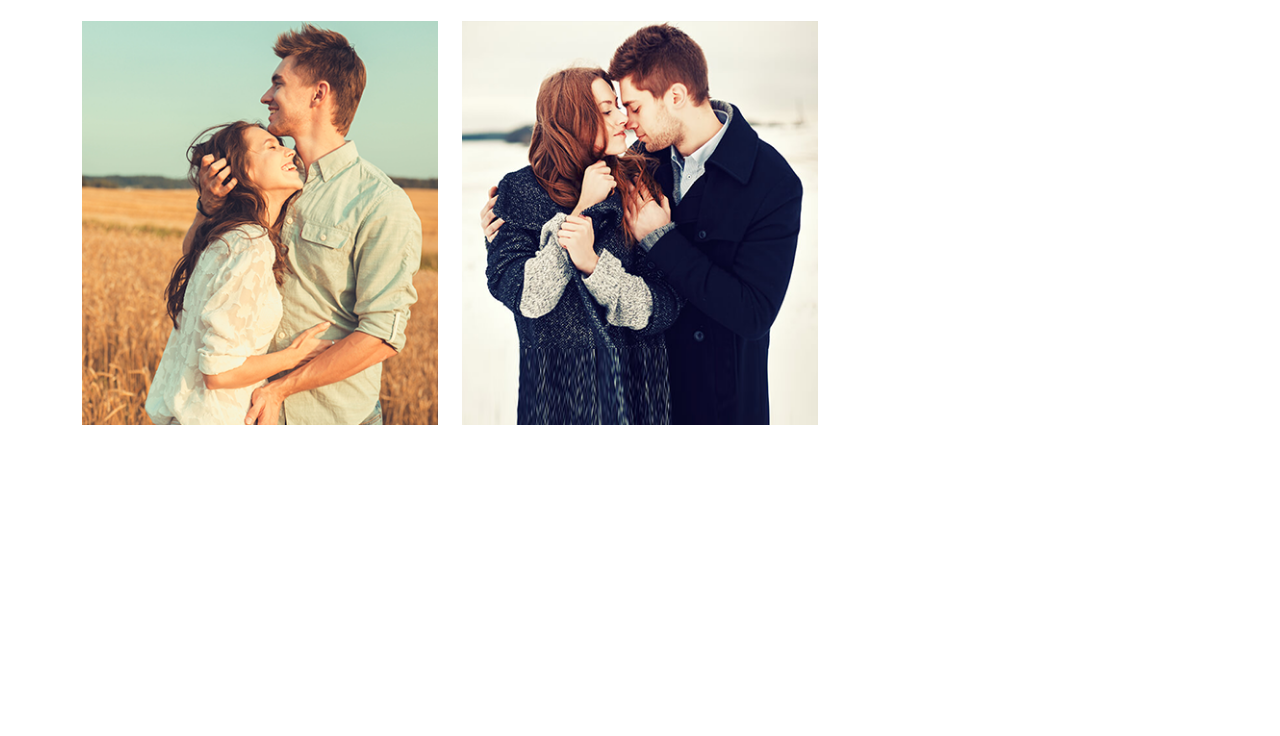
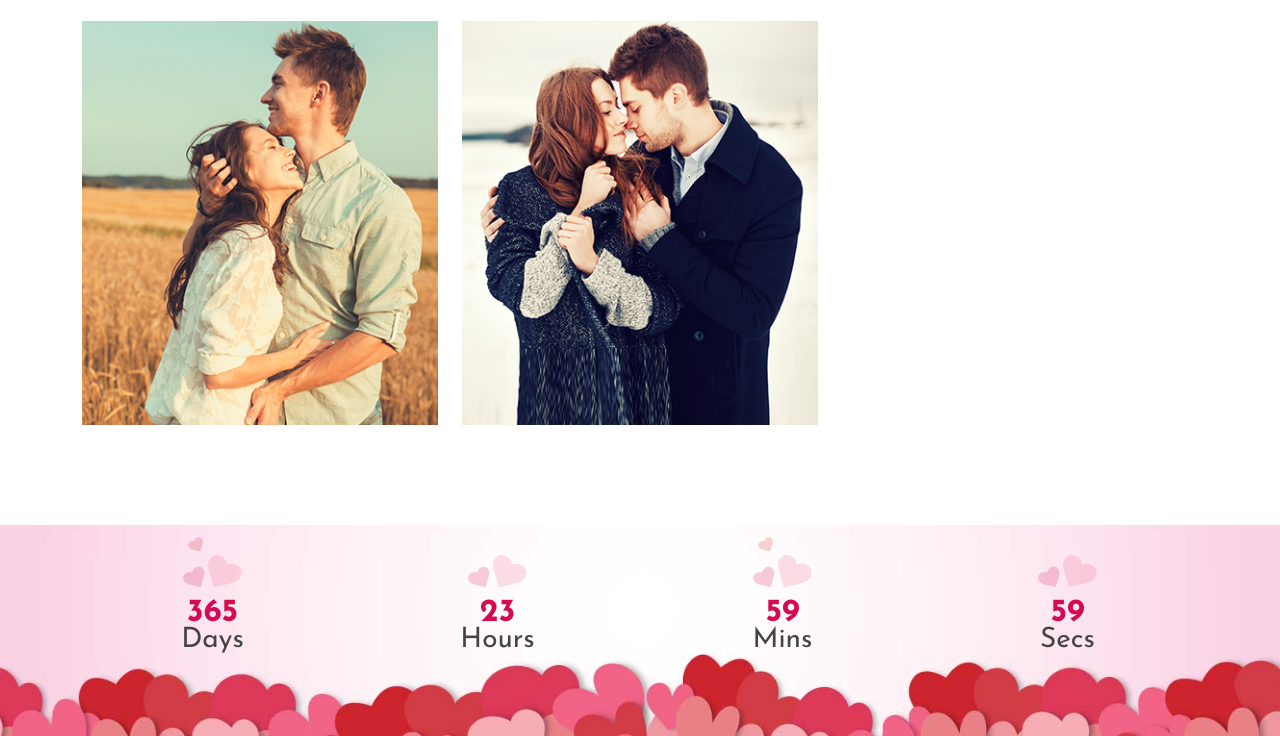
Before and after one commit to RowvilNasif/valentine, a plain HTML site: page index.html in a window 1280 px wide. Shown: the part 3642-4378 px from the top of the page. Before the commit the page ends 4167 px from the top, so only its background shows below. Drawn offline with nearby package versions, Linux system fonts and the light colour scheme.

Commit message:
time complete

```diff
--- a/index.html
+++ b/index.html
@@ -108,8 +108,15 @@
                         <h3>valentine</h3>
                     </div>
                     <p>
-                        <span class="para">Saint Valentine (Italian: San Valentino, Latin: Valentinus), officially Saint Vaine of Terni, is a widely recognized third-century Roman saint commemorated on February 14 and since the High Middle Ages is associated with a tradition of courtly love.</span>
-                        <span>All that is reliably known of the saint commemorated on February 14 is his name and that he was martyred and buried at a cemetery on the Via Flamiia close to the Ponte Milvio to the north of Rome on that day. It is uncertain whether St. Valentine is to be identified as one saint or the conflation of two saints of the same name. Several different martyrologies have been added to later hagiographies that are unreliable. Because so little is reliably known of him, in 1969 the Catholic Church removed his name </span>
+                        <span class="para">Saint Valentine (Italian: San Valentino, Latin: Valentinus), officially Saint
+                            Vaine of Terni, is a widely recognized third-century Roman saint commemorated on February 14
+                            and since the High Middle Ages is associated with a tradition of courtly love.</span>
+                        <span>All that is reliably known of the saint commemorated on February 14 is his name and that
+                            he was martyred and buried at a cemetery on the Via Flamiia close to the Ponte Milvio to the
+                            north of Rome on that day. It is uncertain whether St. Valentine is to be identified as one
+                            saint or the conflation of two saints of the same name. Several different martyrologies have
+                            been added to later hagiographies that are unreliable. Because so little is reliably known
+                            of him, in 1969 the Catholic Church removed his name </span>
                     </p>
                 </div>
             </div>
@@ -128,9 +135,14 @@
                         <h3>Gift and Proposal</h3>
                     </div>
                     <p>
-                        <span>A gift or a present is an item given to someone without the expectation of payment or return. An item is not a gift, if that item, itself, is already owned by the one to whom it is given. Although gift-giving might involve an expeion of reciprocity, a gift is meant to be free.</span>
+                        <span>A gift or a present is an item given to someone without the expectation of payment or
+                            return. An item is not a gift, if that item, itself, is already owned by the one to whom it
+                            is given. Although gift-giving might involve an expeion of reciprocity, a gift is meant to
+                            be free.</span>
                         <span>
-                        In many countries, the act of mutually exchanging money, goods, etc. may sustain social relations and contribute to social cohesion. Economists have elaborated the economics of gift-giving into the notion of a gift economy.</span>
+                            In many countries, the act of mutually exchanging money, goods, etc. may sustain social
+                            relations and contribute to social cohesion. Economists have elaborated the economics of
+                            gift-giving into the notion of a gift economy.</span>
                     </p>
                     <button class="buttons send_gift">Send gifts</button>
                     <button class="buttons proposal">Send proposal</button>
@@ -158,8 +170,12 @@
                         <h3>couple ticket</h3>
                     </div>
                     <p>
-                        <span class="para">Lorem ipsum dolor sit amet, consectetur adipisicing elit, sed do eiusmod tempor incididunt ut labore et dolore magna aliqua. Ut enim ad minim veniam, quis nostrud exercitation ullamco laboris nisi ut aliquip ex ea commodo consequat. Duis aute irure dolo</span>
-                        <span>in reprehenderit in voluptate velit esse.cillum dolore eu fugiat nulla pariatur. Excepteur sint occaecat cupidatat non proident, sunt in culpa qui officia. deserunt mollit</span>
+                        <span class="para">Lorem ipsum dolor sit amet, consectetur adipisicing elit, sed do eiusmod
+                            tempor incididunt ut labore et dolore magna aliqua. Ut enim ad minim veniam, quis nostrud
+                            exercitation ullamco laboris nisi ut aliquip ex ea commodo consequat. Duis aute irure
+                            dolo</span>
+                        <span>in reprehenderit in voluptate velit esse.cillum dolore eu fugiat nulla pariatur. Excepteur
+                            sint occaecat cupidatat non proident, sunt in culpa qui officia. deserunt mollit</span>
                     </p>
                     <button class="buttons gifts">Send gifts</button>
                     <button class="buttons quote">Send proposal</button>
@@ -180,8 +196,11 @@
                             <h3>Offers & Services</h3>
                         </div>
                         <p class="writting_para">
-                            <span>Lorem ipsum dolor sit amet, consectetur adipisig elit, sed do eiusmod tempor incididunt ut labore et dolore magna aliqua. Ut enim ad minim veniam, quis nostrud exercitation.</span>
-                            <span class="mt-4">ullamco laboris nisi ut aliquip.Lorem ipsum dolor sit amet, consectetur adipisicing elit, sedo.</span>
+                            <span>Lorem ipsum dolor sit amet, consectetur adipisig elit, sed do eiusmod tempor
+                                incididunt ut labore et dolore magna aliqua. Ut enim ad minim veniam, quis nostrud
+                                exercitation.</span>
+                            <span class="mt-4">ullamco laboris nisi ut aliquip.Lorem ipsum dolor sit amet, consectetur
+                                adipisicing elit, sedo.</span>
                         </p>
                     </div>
                     <div class="col-4 items">
@@ -228,7 +247,8 @@
                         <!-- buttons end -->
                         <h3>romantic couple</h3>
                         <!-- link start -->
-                        <a href="#" class="download"><i class="fa fa-download" aria-hidden="true"></i> 1123 Downloads</a>
+                        <a href="#" class="download"><i class="fa fa-download" aria-hidden="true"></i> 1123
+                            Downloads</a>
                         <a href="#" class="love"><i class="fa fa-heart" aria-hidden="true"></i> 25k Likes</a>
                         <a href="#" class="comment"><i class="fa fa-comments" aria-hidden="true"></i> 3k Comments</a>
                         <!-- link end  -->
@@ -243,7 +263,8 @@
                         <!-- buttons end -->
                         <h3>romantic couple</h3>
                         <!-- link start -->
-                        <a href="#" class="download"><i class="fa fa-download" aria-hidden="true"></i> 1123 Downloads</a>
+                        <a href="#" class="download"><i class="fa fa-download" aria-hidden="true"></i> 1123
+                            Downloads</a>
                         <a href="#" class="love"><i class="fa fa-heart" aria-hidden="true"></i> 25k Likes</a>
                         <a href="#" class="comment"><i class="fa fa-comments" aria-hidden="true"></i> 3k Comments</a>
                         <!-- link end  -->
@@ -260,7 +281,8 @@
                         <!-- buttons end -->
                         <h3>romantic couple</h3>
                         <!-- link start -->
-                        <a href="#" class="download"><i class="fa fa-download" aria-hidden="true"></i> 1123 Downloads</a>
+                        <a href="#" class="download"><i class="fa fa-download" aria-hidden="true"></i> 1123
+                            Downloads</a>
                         <a href="#" class="love"><i class="fa fa-heart" aria-hidden="true"></i> 25k Likes</a>
                         <a href="#" class="comment"><i class="fa fa-comments" aria-hidden="true"></i> 3k Comments</a>
                         <!-- link end  -->
@@ -275,7 +297,8 @@
                         <!-- buttons end -->
                         <h3>romantic couple</h3>
                         <!-- link start -->
-                        <a href="#" class="download"><i class="fa fa-download" aria-hidden="true"></i> 1123 Downloads</a>
+                        <a href="#" class="download"><i class="fa fa-download" aria-hidden="true"></i> 1123
+                            Downloads</a>
                         <a href="#" class="love"><i class="fa fa-heart" aria-hidden="true"></i> 25k Likes</a>
                         <a href="#" class="comment"><i class="fa fa-comments" aria-hidden="true"></i> 3k Comments</a>
                         <!-- link end  -->
@@ -290,7 +313,8 @@
                         <h3>captures & shoots</h3>
                     </div>
                     <p class="portfolio_para">
-                        <span>Lorem ipsum dolor sit amet, consectetur adipisig elit, sed do eiusmod tempor incididunt ut labore et dolore magna aliqua. Ut enim ad minim veniam, quis nostrud exercitation</span>
+                        <span>Lorem ipsum dolor sit amet, consectetur adipisig elit, sed do eiusmod tempor incididunt ut
+                            labore et dolore magna aliqua. Ut enim ad minim veniam, quis nostrud exercitation</span>
                         <span class="mt-3">
                             ullamco laboris nisi ut aliquip.Lorem ipsum dolor sit amet, consectetur adipisicing elit
                         </span>
@@ -301,8 +325,43 @@
             </div>
         </div>
     </div>
+    <!-- portfolio end -->
+    <!-- time start -->
+    <div class="time">
+        <div class="container">
+            <div class="row">
+                <div class="item col-3">
+                    <div class="time_image">
+                        <img src="./public/assets/image/counter-icon1.png" alt="">
+                    </div>
+                    <h2>365</h2>
+                    <h3>days</h3>
+                </div>
+                <div class="item col-3">
+                    <div class="time_image">
+                        <img src="./public/assets/image/counter-icon2.png" alt="">
+                    </div>
+                    <h2>23</h2>
+                    <h3>hours</h3>
+                </div>
+                <div class="item col-3">
+                    <div class="time_image">
+                        <img src="./public/assets/image/counter-icon1.png" alt="">
+                    </div>
+                    <h2>59</h2>
+                    <h3>mins</h3>
+                </div>
+                <div class="item col-3">
+                    <div class="time_image">
+                        <img src="./public/assets/image/counter-icon2.png" alt="">
+                    </div>
+                    <h2>59</h2>
+                    <h3>secs</h3>
+                </div>
+            </div>
+        </div>
     </div>
-    <!-- portfolio end -->
+    <!-- time end -->
     <!-- bootstrap js -->
     <script src="./public/assets/js/bootstrap.bundle.min.js"></script>
     <!-- jquery js -->
--- a/public/assets/css/style.css
+++ b/public/assets/css/style.css
@@ -691,3 +691,38 @@ button {
     background-color: #d50a51;
     color: #fff;
 }
+
+
+/* ==========time css========== */
+
+.time {
+    background-image: url(../image/counter-bg.jpg);
+    background-position: center;
+    background-size: cover;
+    background-repeat: no-repeat;
+}
+
+.time .item {
+    text-align: center;
+}
+
+.time .time_image {
+    margin: 12px 0 22px;
+}
+
+.time h2 {
+    font-family: 'Josefin Sans', sans-serif;
+    font-weight: 700;
+    font-size: 32px;
+    color: #d50a51;
+    line-height: 6px;
+}
+
+.time h3 {
+    font-family: 'Josefin Sans', sans-serif;
+    font-weight: 400;
+    font-size: 28px;
+    color: #444;
+    margin-bottom: 30%;
+    text-transform: capitalize;
+}
```
